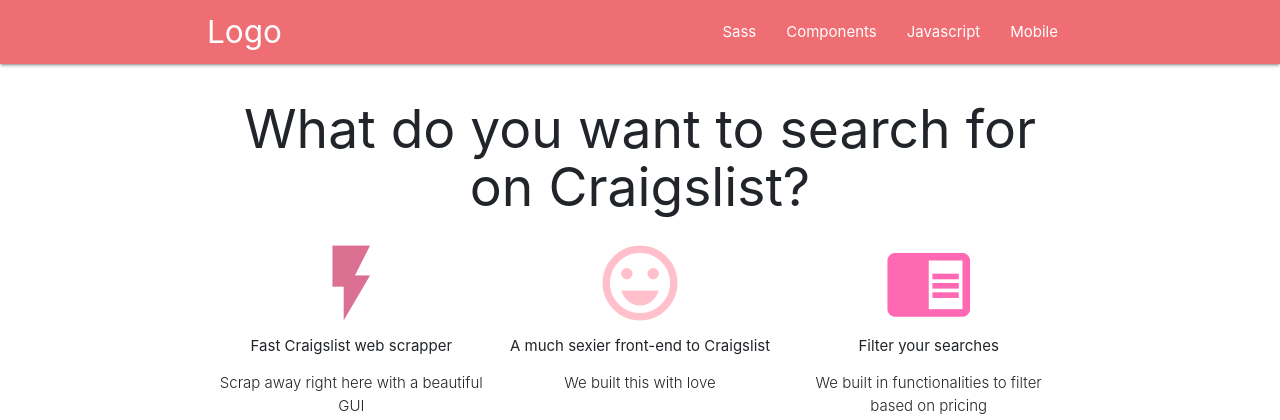
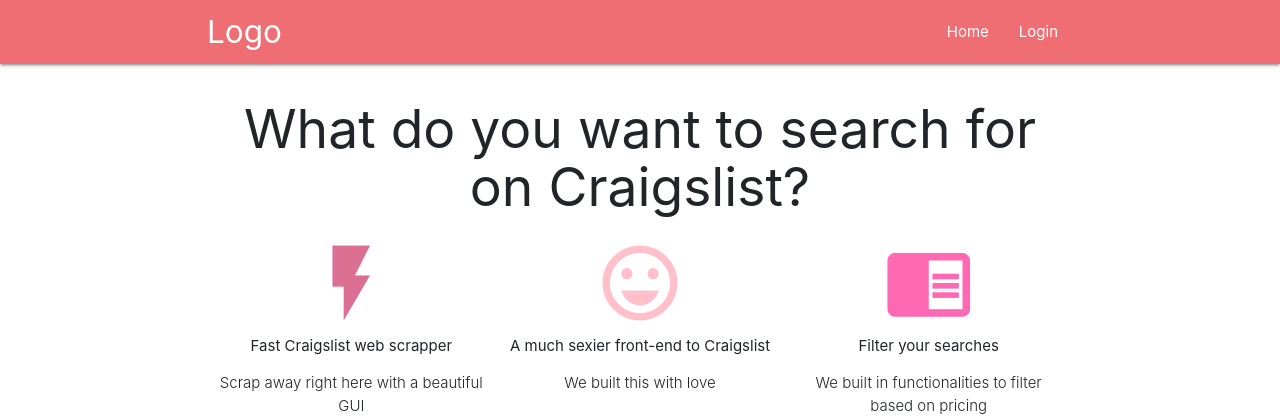
Before and after one commit to jolomonson/Craigslist-Clone-App, a Django app: page / in a window 1280 px wide. Shown: the top 420 px of the page. Run offline with Django 3.2, Linux system fonts and the light colour scheme; some libraries are stand-ins or nearby versions.

Commit message:
Customized navbar based on user authentication
Signed-off-by: Mary Solomon <jolomonson@gmail.com>

```diff
--- a/craigslistCloneApp/templates/includes/navbar.html
+++ b/craigslistCloneApp/templates/includes/navbar.html
@@ -3,17 +3,23 @@
         <a href="#!" class="brand-logo">Logo</a>
         <a href="#" data-target="mobile-demo" class="sidenav-trigger"><i class="material-icons">menu</i></a>
         <ul class="right hide-on-med-and-down">
-            <li><a href="sass.html">Sass</a></li>
-            <li><a href="badges.html">Components</a></li>
-            <li><a href="collapsible.html">Javascript</a></li>
-            <li><a href="mobile.html">Mobile</a></li>
+            <li><a href="{% url 'home' %}">Home</a></li>
+            {% if user.is_authenticated %}
+            <li><a href="#">Hello, {{user.username}}</a></li>
+            <li><a href="#" class="btn btn-danger">Logout</a></li>
+            {% else %}
+            <li><a href="#">Login</a></li>
+            {% endif %}
         </ul>
     </div>
 </nav>
 
 <ul class="sidenav" id="mobile-demo">
-    <li><a href="sass.html">Sass</a></li>
-    <li><a href="badges.html">Components</a></li>
-    <li><a href="collapsible.html">Javascript</a></li>
-    <li><a href="mobile.html">Mobile</a></li>
+    <li><a href="{% url 'home' %}">Home</a></li>
+    {% if user.is_authenticated %}
+    <li><a href="#">Hello, {{user.username}}</a></li>
+    <li><a href="#" class="btn btn-danger">Logout</a></li>
+    {% else %}
+    <li><a href="#">Login</a></li>
+    {% endif %}
 </ul>
```
